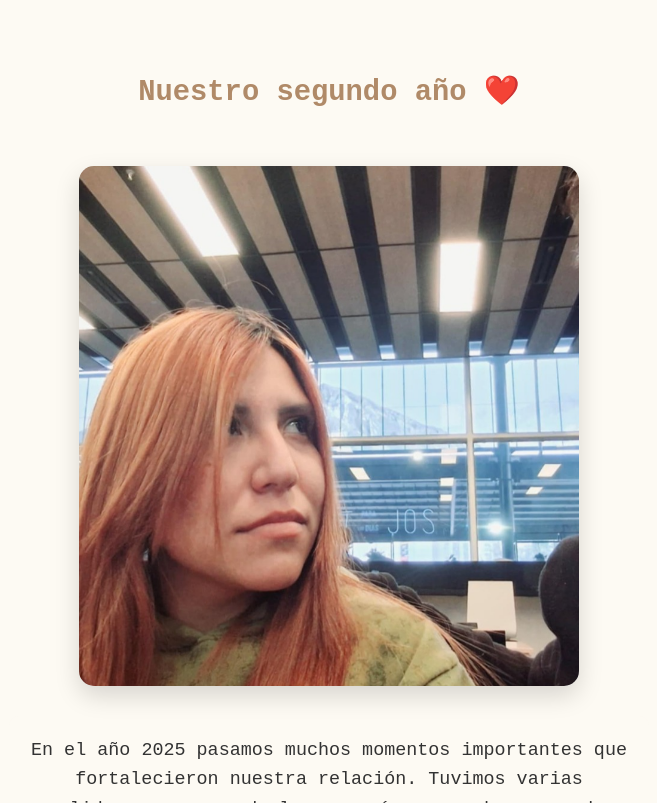
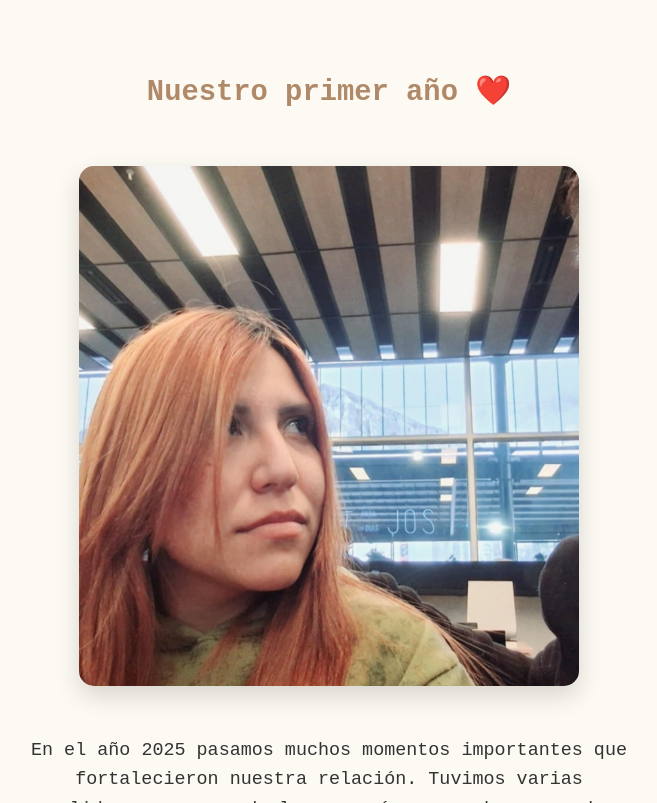
Before and after one commit to joshua280700-creator/tamo, a plain HTML site: page album.html in a window 1280 px wide. Shown: the part 9010-9813 px from the top of the page, without its empty margins (311-968 px from the left). Drawn offline with Linux system fonts and the light colour scheme.

Commit message:
Tamo: corregir titulo a Nuestro primer ano (era el primer ano, no el segundo)

```diff
--- a/album.html
+++ b/album.html
@@ -278,7 +278,7 @@
         </div>
     </div>
 
-    <div class="chapter-divider chapter-divider-main">Nuestro segundo año ❤️</div>
+    <div class="chapter-divider chapter-divider-main">Nuestro primer año ❤️</div>
 
 
     <div class="story-section">
```
